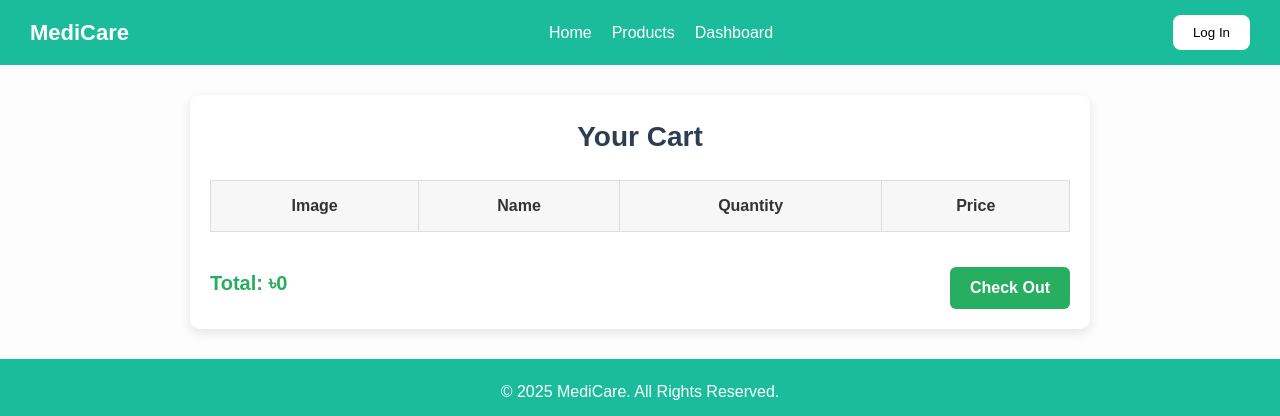
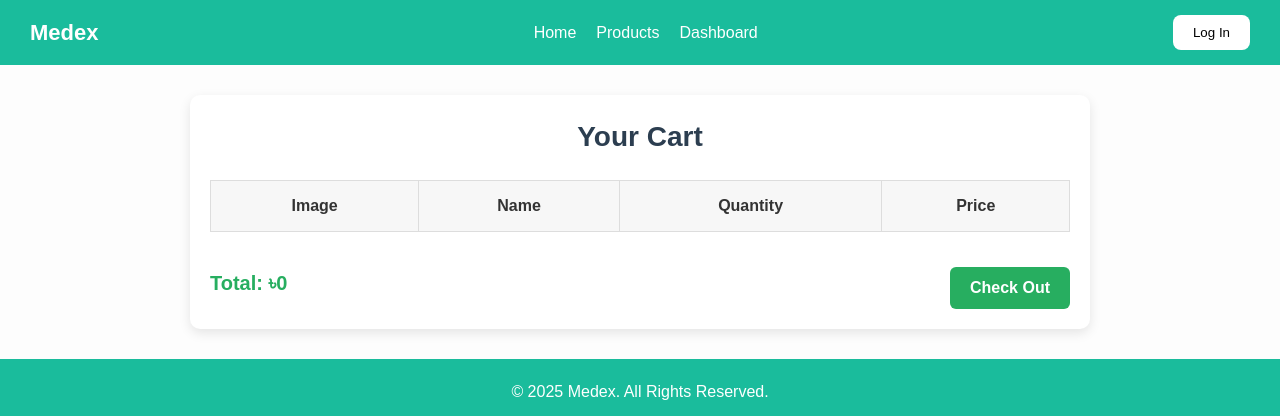
Before and after one commit to Itachi-Uchiha-32/IDP-1, a plain HTML site: page checkout.html in a window 1280 px wide. Shown: the top 416 px of the page. Drawn offline with Linux system fonts and the light colour scheme.

Commit message:
last final

```diff
--- a/checkout.html
+++ b/checkout.html
@@ -9,7 +9,7 @@
 </head>
 <body>
   <nav class="navbar">
-      <div class="logo">MediCare</div>
+      <div class="logo">Medex</div>
       <ul class="nav-links">
         <li><a href="index.html">Home</a></li>
         <li><a href="products.html">Products</a></li>
@@ -45,7 +45,7 @@
     </div>
   </div>
   <footer>
-    <p>&copy; 2025 MediCare. All Rights Reserved.</p>
+    <p>&copy; 2025 Medex. All Rights Reserved.</p>
     <div class="socials">
       <a href="#"><i class="fab fa-facebook"></i></a>
       <a href="#"><i class="fab fa-twitter"></i></a>
```
Also changed, not shown: dashboard.html (+1 -1 lines), index.html (+2 -2 lines), product.html (+2 -2 lines), products.html (+2 -2 lines).
